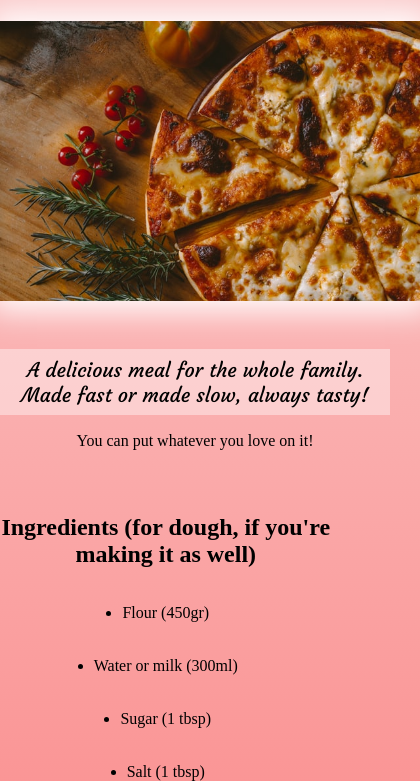
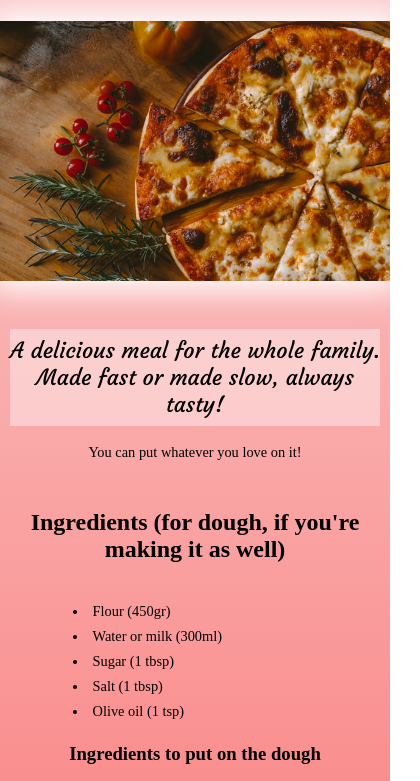
Before and after one commit to Ivana-R98/odin-recipes, a plain HTML site: page pizza.html in a window 390 px wide. Shown: the part 89-870 px from the top of the page, 420 px wide, since content can reach past the window. Drawn offline with Linux system fonts and the light colour scheme.

Commit message:
fixed ul, ol, centered text

```diff
--- a/style.css
+++ b/style.css
@@ -16,9 +16,8 @@ h1, .emphasis {
     font-size: 24px;
     font-weight: 500;
     font-family: 'Courgette', serif;
-    text-align: center;
 }
-h2 {
+h2, h3, p {
     text-align: center;
 }
 h1 {
@@ -39,9 +38,7 @@ img {
     width: 100%;
     height: auto;
 }
-p {
-    text-align: center;
-}
+
 
 .container {
     display: flex;
@@ -59,9 +56,14 @@ footer {
     padding: 8px;
     justify-content: center;
 }
-ul {
+ul, ol {
     padding-inline-start: 0;
-    min-width: 300px;
+    width: 80%;
+    max-width: fit-content;
+    list-style-position: inside;
+}
+li {
+    padding: 4px;
 }
 footer li {
     display: inline;
@@ -95,24 +97,34 @@ a:hover {
 @media screen and (max-width: 768px) {
     h1 {
         font-size: 1.5rem;
+        margin: 1.5rem 0;
+        padding: 16px 0;
     }
-    div {
-        width: 85%
+    .container div, p {
+        width: 85%;
+        margin: auto;
+        font-size: 0.9rem;
     }
+    li {
+        margin:0;
+        font-size: 0.9rem;
+    }
+
     .img {
-       width: 420px;
-    }
-    img {
-        width: 100%;
+        width:  100%;
         height: auto;
     }
     .emphasis {
-        font-size: 1.25rem;
+        font-size: 22px;
+        width: 95%;
+        margin-left: auto;
+        margin-right: auto                                                                                                                                                                                                                                                                                                                                                                                                                                                                                                                                                                                                                                                                                                                                                                                                                     ;
     }
-    ul {
+
+    footer ul {
         display: flex;
         flex-direction: column;
-        gap: 2.2rem;
+        gap: 2rem;
         align-items: center;
     }
     a {
```
Also changed, not shown: pancakes.html (+1 -0 lines).
